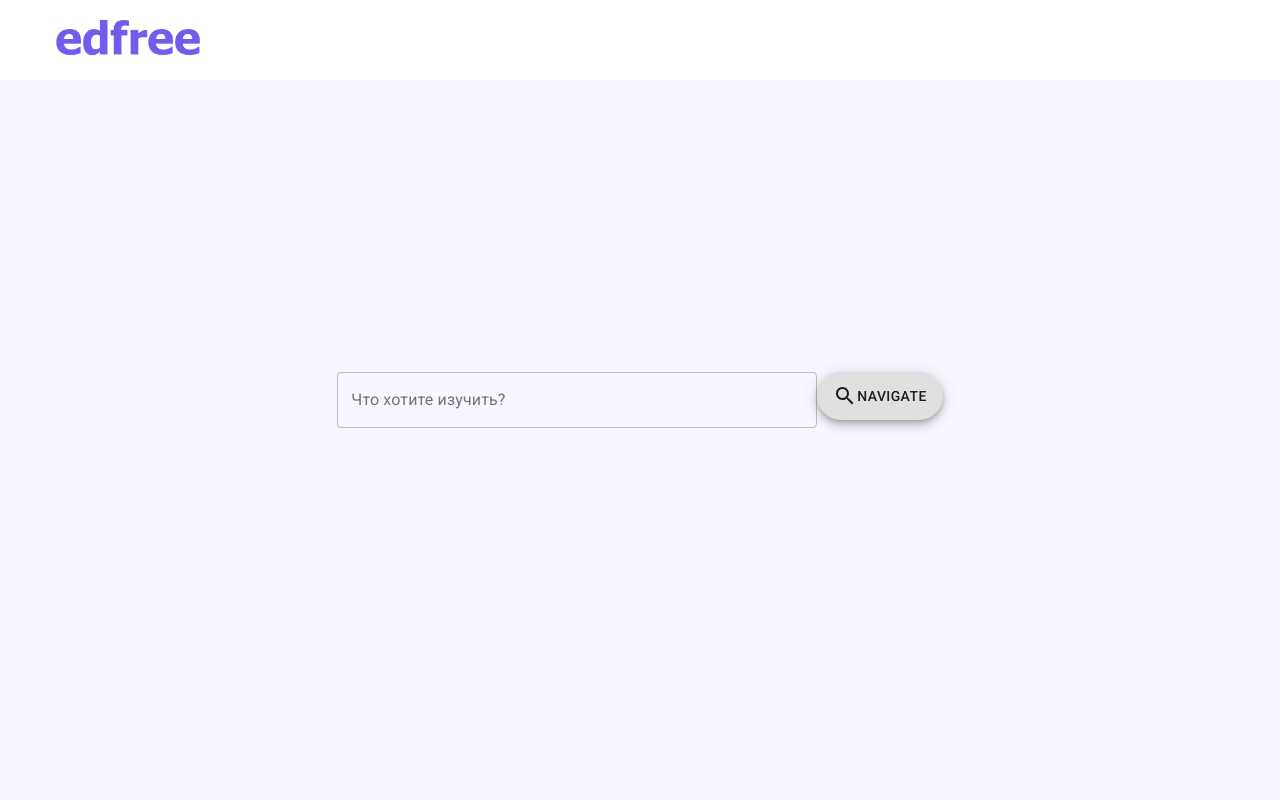
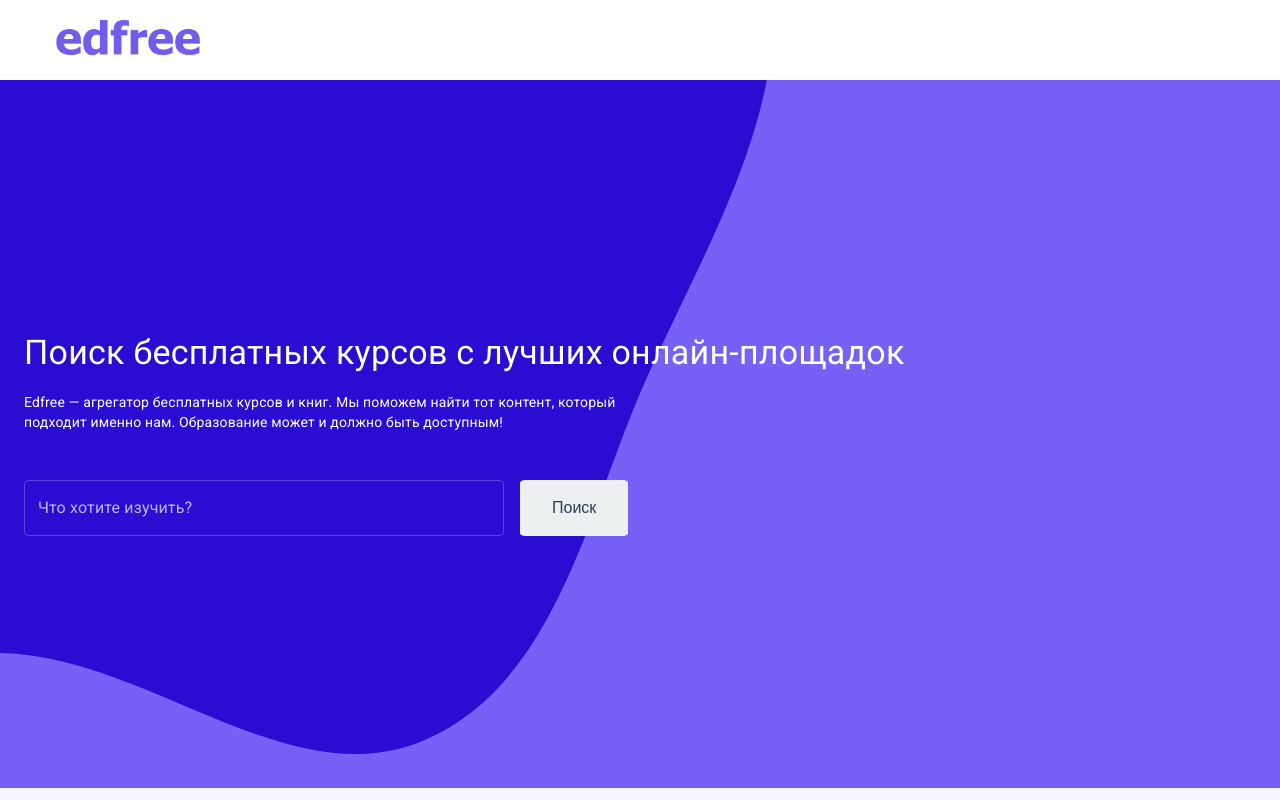
Before and after one commit to nikolaevv/edfree-web, a React (Create React App) app: page / in a window 1280 px wide. Built offline with nearby package versions, Linux system fonts and the light colour scheme.

Commit message:
refactor: Style search block of main page

```diff
--- a/src/components/app/app.js
+++ b/src/components/app/app.js
@@ -11,8 +11,9 @@ const App = () => {
     return (
         <div>
             <Header/>
+            <Route path="/" exact component={MainPage}/>
+
             <Container>
-                <Route path="/" exact component={MainPage}/>
 
                 <Route
                     path="/search"
--- a/src/components/search-section/search-section.css
+++ b/src/components/search-section/search-section.css
@@ -1,13 +1,40 @@
 .search-section {
-    height: 80vh;
+    height: 88.5vh;
     display: flex;
+    flex-direction: column;
     justify-content: center;
     align-items: center;
+    color: #FFF;
+    background: url('./background-main.svg');
 }
 
 .search-section .search {
+    margin-top: 3em;
     height: auto;
-    align-items: center;
+    display: flex;
+    flex-wrap: wrap;
+}
+
+.search-description {
+    width: 50%;
+}
+
+.search .search-button {
+    background-color: rgba(236, 240, 241,1.0);
+    border: none;
+    color: #2c3e50;
+    cursor: pointer;
+    border-radius: 5%;
+    padding: 15px 32px;
+    font-size: 1em;
+    margin-left: 1em;
+    text-align: center;
+    text-decoration: none;
+    display: inline-block;
+}
+
+.search-button:hover {
+    background-color: rgba(236, 240, 241, 0.5);
 }
 
 .bg-searchvbar {
@@ -17,3 +44,13 @@
 .bg-button {
     height: auto;
 }
+
+@media (max-width: 900px) {
+    .bg-searchvbar {
+        width: 15em;
+    }
+
+    .search-description {
+        width: 100%;
+    }
+}
--- a/src/components/search-section/search-section.js
+++ b/src/components/search-section/search-section.js
@@ -1,20 +1,38 @@
-import React from 'react';
+import React, {useState} from 'react';
 
-import {Button, Typography} from '@material-ui/core';
+import {Button, Typography, Container} from '@material-ui/core';
 import Fab from '@material-ui/core/Fab';
 import SearchIcon from '@material-ui/icons/Search';
 import TextField from '@material-ui/core/TextField';
 import './search-section.css';
 
-const SearchSection = () => {
+import { withRouter } from 'react-router-dom';
+
+const search = (query, history) => {
+    if (query !== '') {
+        history.push(`/search?${query}`);
+    }
+};
+
+const SearchSection = ({history}) => {
+    const [query, setQuery] = useState('');
+
     return (
         <section className="search-section">
-            <Typography >
+            <Container>
+                <Typography variant="h4">
+                    Поиск бесплатных курсов с лучших онлайн-площадок
+                </Typography>
 
+                <br/>
+
+                <Typography className="search-description" variant="body2">
+                    Edfree — агрегатор бесплатных курсов и книг. Мы поможем найти тот контент, который подходит именно нам. Образование может и должно быть доступным!
                 </Typography>
 
                 <div className="search">
                     <TextField
+                        onKeyUp={(event) => setQuery(event.target.value)}
                         className="bg-searchvbar"
                         id="outlined-secondary"
                         label="Что хотите изучить?"
@@ -22,13 +40,16 @@ const SearchSection = () => {
                         color="primary"
                     />
 
-                <Fab variant="extended">
-                    <SearchIcon className="button-icon"/>
-                    Navigate
-                </Fab>
+                    <button
+                        onClick={() => search(query, history)}
+                        className="search-button">
+                        Поиск
+                    </button>
+
                 </div>
+            </Container>
         </section>
     );
 };
 
-export default SearchSection;
+export default withRouter(SearchSection);
--- a/src/index.js
+++ b/src/index.js
@@ -9,8 +9,10 @@ import {ThemeProvider, createTheme} from '@material-ui/core/styles';
 
 const theme = createTheme({
 	palette: {
-		type: 'light',
-
+		type: 'dark',
+        primary: {
+            main: '#ecf0f1'
+        }
 	},
 });
 
```
Also changed, not shown: src/components/search-section/background-main.svg (added). Lines whose indentation alone changed are shown as unchanged.
